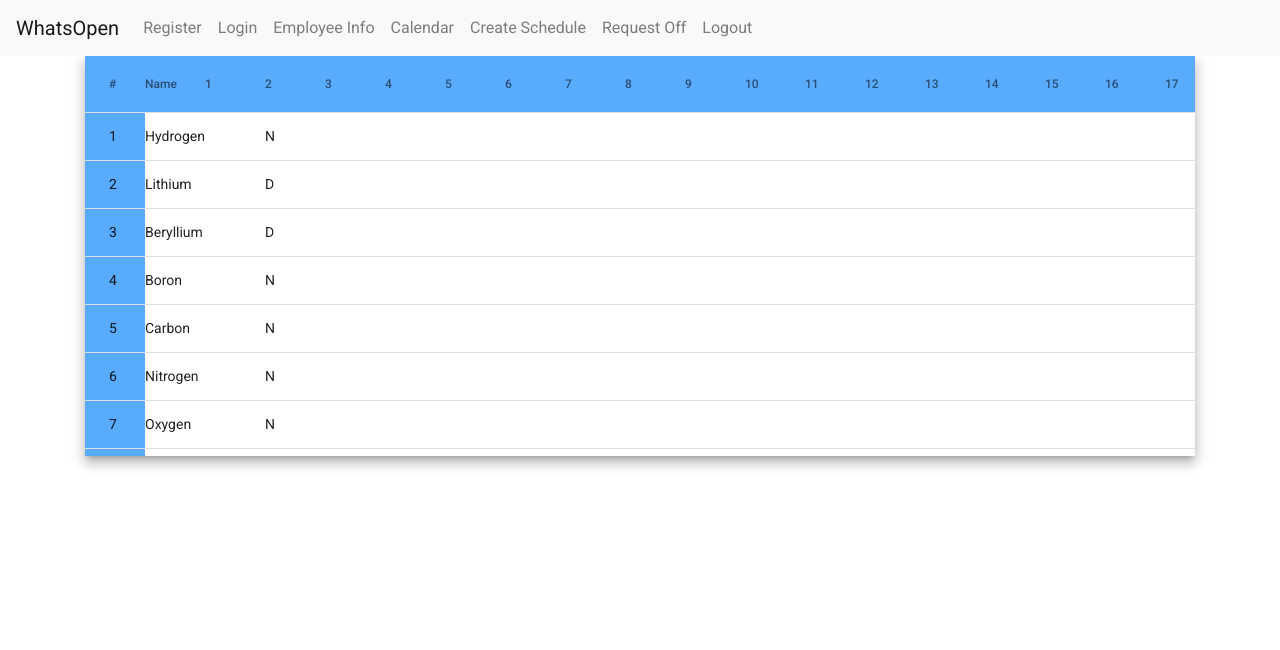
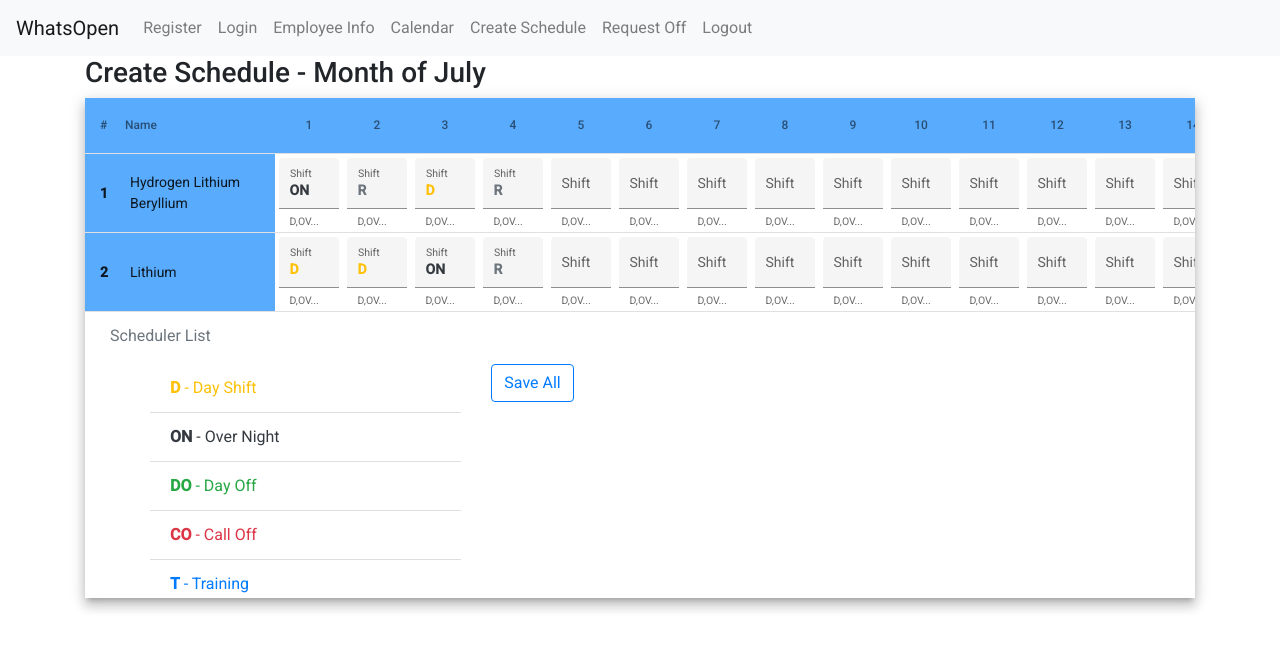
Before and after one commit to madmax9242/whatsOpen, an Angular app in the folder angular/whatsOpen/: page /create-schedule in a window 1280 px wide. Shown: the top 650 px of the page. Built offline with nearby package versions, Linux system fonts and the light colour scheme.

Commit message:
Create Schedule form working.

```diff
--- a/angular/whatsOpen/src/app/components/create-schedule/create-schedule.component.css
+++ b/angular/whatsOpen/src/app/components/create-schedule/create-schedule.component.css
@@ -1,5 +1,5 @@
 .example-container {
-    height: 400px;
+    height: 500px;
     overflow: auto;
 }
 
@@ -19,6 +19,26 @@
 }
 
 .mat-header-cell, .mat-footer-cell, .mat-cell {
-    min-width: 60px;
+    min-width: 40px;
     box-sizing: border-box;
 }
+
+.mat-name-cell{
+    min-width: 150px !important;
+    padding-left: 5px;
+    padding-right: 5px;
+    box-sizing: border-box;
+}
+
+.mat-position-cell{
+    min-width: 30px !important;
+    box-sizing: border-box;
+}
+
+th.mat-header-cell:first-of-type, td.mat-cell:first-of-type, td.mat-footer-cell:first-of-type {
+    padding-left: 15px;
+}
+
+table > caption {
+    padding-left: 10px;
+}
--- a/angular/whatsOpen/src/app/components/create-schedule/create-schedule.component.html
+++ b/angular/whatsOpen/src/app/components/create-schedule/create-schedule.component.html
@@ -1,27 +1,73 @@
+<h3>Create Schedule - Month of {{today | date: 'MMMM'}}</h3>
 <div class="example-container mat-elevation-z8">
-	<table mat-table [dataSource]="dataSource">
-		<caption>Scheduler List</caption>
+	<form [formGroup]="formCreateSchedule" (ngSubmit)="onSubmit()">
+		<table mat-table [dataSource]="dataSourceTable" [formGroup]="employee">
+			<caption>
+				<div class="container-fluid">
+					<span>Scheduler List</span>
+					<div class="row mt-3">
+						<div class="col-2">
+							<ul class="list-group-flush">
+								<li class="list-group-item text-warning"><Strong>D</Strong> - Day Shift</li>
+								<li class="list-group-item text-dark"><Strong>ON</Strong> - Over Night</li>
+								<li class="list-group-item text-success"><Strong>DO</Strong> - Day Off</li>
+								<li class="list-group-item text-danger"><Strong>CO</Strong> - Call Off</li>
+								<li class="list-group-item text-primary"><Strong>T</Strong> - Training</li>
+								<li class="list-group-item text-info"><Strong>V</Strong> - Vacations</li>
+								<li class="list-group-item text-secundary"><Strong>R</Strong> - Rest</li>
+							</ul>
+						</div>
+						<div class="col-2">
+							<button type="submit" [disabled]="!formCreateSchedule.valid"
+								class="btn btn-outline-primary">Save All</button>
+						</div>
+					</div>
+				</div>
+			</caption>
 			<ng-container matColumnDef="position" sticky="true">
 				<th mat-header-cell *matHeaderCellDef id="position"> # </th>
-			<td mat-cell *matCellDef="let element;index as i"> {{i+1}} </td>
+				<td mat-cell *matCellDef="let element;index as i" class="mat-position-cell"><strong>{{i+1}}</strong>
+				</td>
 				<td mat-footer-cell *matFooterCellDef> Position Footer </td>
 			</ng-container>
 
-		<ng-container matColumnDef="name">
+			<ng-container matColumnDef="name" sticky="true">
 				<th mat-header-cell *matHeaderCellDef id="name"> Name </th>
-			<td mat-cell *matCellDef="let element"> {{element.name}} </td>
+				<td mat-cell *matCellDef="let element" class="mat-name-cell"> {{element.value.name}} </td>
 				<td mat-footer-cell *matFooterCellDef> Name Footer </td>
 			</ng-container>
 
-		<div *ngFor="let day of dayOfTheMonth;index as idx">
-			<ng-container [matColumnDef]="day | date: 'MMddyyyy'">
-				<th mat-header-cell *matHeaderCellDef="let element" [id]="'day_'+idx">{{idx+1}}</th>
-				<td mat-cell *matCellDef="let element"> {{element['day'+(idx)+'Shift']}} </td>
-				<td mat-footer-cell *matFooterCellDef> Filler footer cell </td>
+			<ng-container formArrayName="shiftDays">
+
+				<div *ngFor="let data of daysMonth;let i = index">
+					<ng-container [matColumnDef]="i+1+''">
+						<th mat-header-cell *matHeaderCellDef id="name" class="mat-day-cell text-center"> {{i+1}} </th>
+						<td mat-cell *matCellDef="let element" class="p-1">
+							<div [formGroup]="element.controls.shiftDays.controls[i]">
+								<mat-form-field appearance="fill" style="width: 60px;">
+									<mat-label>Shift</mat-label>
+									<input matInput placeholder="..." formControlName="shift" [ngClass]="{
+										D:'text-warning',
+										ON:'text-dark',
+										CO:'text-danger',
+										V:'text-info',
+										T:'text-primary',
+										DO:'text-success',
+										R:'text-secondary'
+									}[element.controls.shiftDays.value[i].shift]" style="font-weight: bold;">
+									<mat-hint>D,OV...</mat-hint>
+								</mat-form-field>
+							</div>
+						</td>
+						<td mat-footer-cell *matFooterCellDef> Name Footer </td>
 					</ng-container>
 				</div>
+			</ng-container>
 
 			<tr mat-header-row *matHeaderRowDef="displayedColumns; sticky: true;"></tr>
 			<tr mat-row *matRowDef="let row; columns: displayedColumns;"></tr>
 		</table>
+		<!-- <button type="submit" [disabled]="!formCreateSchedule.valid">Submit</button> -->
+	</form>
+
 </div>
--- a/angular/whatsOpen/src/app/components/create-schedule/create-schedule.component.ts
+++ b/angular/whatsOpen/src/app/components/create-schedule/create-schedule.component.ts
@@ -1,5 +1,7 @@
 import { Component, OnInit } from '@angular/core';
 import { DatePipe } from '@angular/common';
+import { FormBuilder, FormArray, AbstractControl, FormGroup } from '@angular/forms';
+import { BehaviorSubject } from 'rxjs';
 
 @Component({
 	selector: 'app-create-schedule',
@@ -10,17 +12,62 @@ import { DatePipe } from '@angular/common';
 export class CreateScheduleComponent implements OnInit {
 
 	displayedColumns: string[] = [];
+	// displayedColumnsTest: string[] = ['position', 'name', '1', '2', '3', '4', '5', '6'];
 	dataSource = ELEMENT_DATA;
+	dataSourceTable = new BehaviorSubject<AbstractControl[]>([]);
 
-	tables = [0];
-	dayOfTheMonth: any[] = [];
+	today = new Date();
+	daysMonth: any[] = [];
 
-	constructor(private datePipe: DatePipe) {
-		this.dayOfTheMonth = this.getDaysInMonth();
-		this.fillColumnNames(this.dayOfTheMonth);
+	constructor(private datePipe: DatePipe, private fb: FormBuilder) {
+		this.daysMonth = this.getDaysInMonth();
+		this.fillColumnNames(this.daysMonth);
+	}
+
+	// Add Employee as Form
+	formCreateSchedule = this.fb.group({
+		month: [''],
+		employees: this.fb.array([]),
+		// employees: this.fb.array([this.employee]),
+	});
+
+	get employees() {
+		return this.formCreateSchedule.get('employees') as FormArray;
+	}
+
+	get employee(): FormGroup {
+		return this.fb.group({
+			name: [''],
+			shiftDays: this.fb.array([])
+			// shiftDays: this.fb.array([this.shiftDay])
+		});
+	}
+
+	get shiftDay(): FormGroup {
+		return this.fb.group({
+			date: [''],
+			shift: ['']
+		})
+	}
+
+	get shiftDays() {
+		return this.employee.get('shiftDays') as FormArray;
+	}
+
+	addEmployee(employee) {
+		this.employees.push(employee);
+	}
+
+	addShift(employee, shiftDay) {
+		employee.get("shiftDays").push(shiftDay);
+	}
+
+	onSubmit() {
+		console.log(this.formCreateSchedule.value);
 	}
 
 	ngOnInit(): void {
+		this.fillEmployeesForm(this.daysMonth);
 	}
 
 	getDaysInMonth() {
@@ -36,59 +83,39 @@ export class CreateScheduleComponent implements OnInit {
 
 	fillColumnNames(days: any[]) {
 		this.displayedColumns.length = days.length + 2;
-		//this.displayedColumns.fill('filler');
 		this.displayedColumns[0] = 'position';
 		this.displayedColumns[1] = 'name';
-		for (let i = 2; i < this.displayedColumns.length; i++) {
-			this.displayedColumns[i] = this.datePipe.transform(days[i - 2], 'MMddyyyy');
+		for (let i = 0; i < days.length; i++) {
+			this.displayedColumns[i + 2] = (i + 1) + '';
 		}
-		console.log(this.displayedColumns);
+	}
+
+	fillEmployeesForm(days: any[]) {
+		for (let data of this.dataSource) {
+			let setEmployee = this.employee;
+			setEmployee.get('name').setValue(data.name);
+			for (let i = 0; i < days.length; i++) {
+				try {
+					let setShiftDay = this.shiftDay;
+					setShiftDay.get('date').setValue(this.datePipe.transform(days[i], 'longDate'));
+					setShiftDay.get('shift').setValue(data.shiftDays[i]);
+					this.addShift(setEmployee, setShiftDay);
+				} catch (error) {
+					console.log('Error', error);
+				}
+			}
+			this.addEmployee(setEmployee);
+		}
+		this.dataSourceTable.next(this.employees.controls);
 	}
 }
 
 export interface EmployeeSchedule {
 	name: string;
-	day1Shift: String;
-	day2Shift?: String;
-	day3Shift?: String;
-	day4Shift?: String;
-	day5Shift?: String;
-	day6Shift?: String;
-	day7Shift?: String;
-	day8Shift?: String;
-	day9Shift?: String;
-	day10Shift?: String;
-	day11Shift?: String;
-	day12Shift?: String;
-	day13Shift?: String;
-	day14Shift?: String;
-	day15Shift?: String;
-	day16Shift?: String;
-	day17Shift?: String;
-	day18Shift?: String;
-	day19Shift?: String;
-	day20Shift?: String;
-	day21Shift?: String;
-	day22Shift?: String;
-	day23Shift?: String;
-	day24Shift?: String;
-	day25Shift?: String;
-	day26Shift?: String;
-	day27Shift?: String;
-	day28Shift?: String;
-	day29Shift?: String;
-	day30Shift?: String;
-	day31Shift?: String;
+	shiftDays: string[];
 }
 
 const ELEMENT_DATA: EmployeeSchedule[] = [
-	{ name: 'Hydrogen', day1Shift: 'N' },
-	{ name: 'Lithium', day1Shift: 'D' },
-	{ name: 'Beryllium', day1Shift: 'D' },
-	{ name: 'Boron', day1Shift: 'N' },
-	{ name: 'Carbon', day1Shift: 'N' },
-	{ name: 'Nitrogen', day1Shift: 'N' },
-	{ name: 'Oxygen', day1Shift: 'N' },
-	{ name: 'Fluorine', day1Shift: 'N' },
-	{ name: 'Neon', day1Shift: 'N' },
+	{ name: 'Hydrogen Lithium Beryllium', shiftDays: ['ON', 'R', 'D', 'R'] },
+	{ name: 'Lithium', shiftDays: ['D', 'D', 'ON', 'R'] },
 ];
```
Also changed, not shown: angular/whatsOpen/src/app/components/create-schedule/old.create-schedule.component.html (added, +127 -0 lines). Lines whose indentation alone changed are shown as unchanged.
